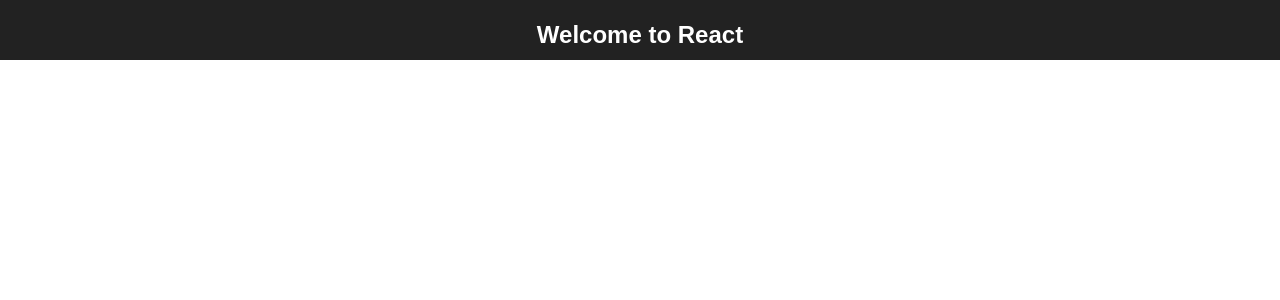
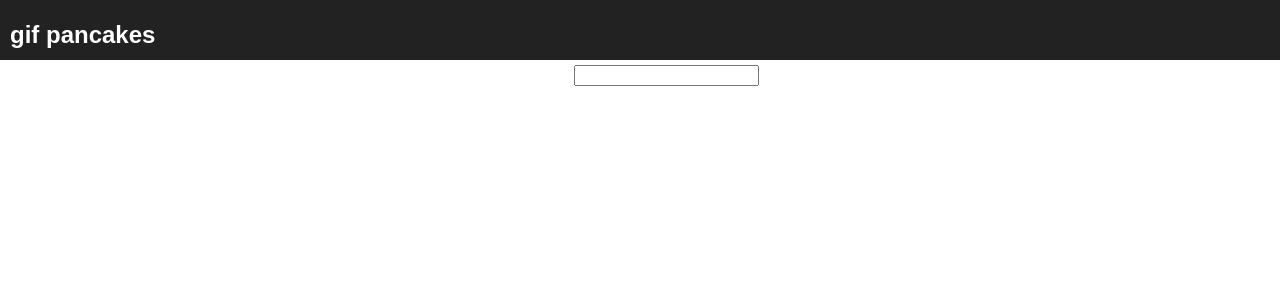
Before and after one commit to fx90034/pancakes, a React (Create React App) app: page / in a window 1280 px wide. Shown: the top 300 px of the page. Built offline with nearby package versions, Linux system fonts and the light colour scheme.

Commit message:
second commit

```diff
--- a/src/App.css
+++ b/src/App.css
@@ -11,6 +11,9 @@
 
 .App-title {
   font-size: 1.5em;
+  text-align:left;
+  padding-left:5px;
+  width:150px;
 }
 
 .App-intro {
--- a/src/App.js
+++ b/src/App.js
@@ -7,7 +7,13 @@
     return (
       <div className="App">
         <header className="App-header">
-          <h1 className="App-title">Welcome to React</h1>
+          <h1 className="App-title">gif pancakes</h1>
+          <div className="search-bar">
+            <form>
+              search:
+              <input type="text" name="search"></input>
+            </form>
+          </div>
         </header>
       </div>
     );
```
